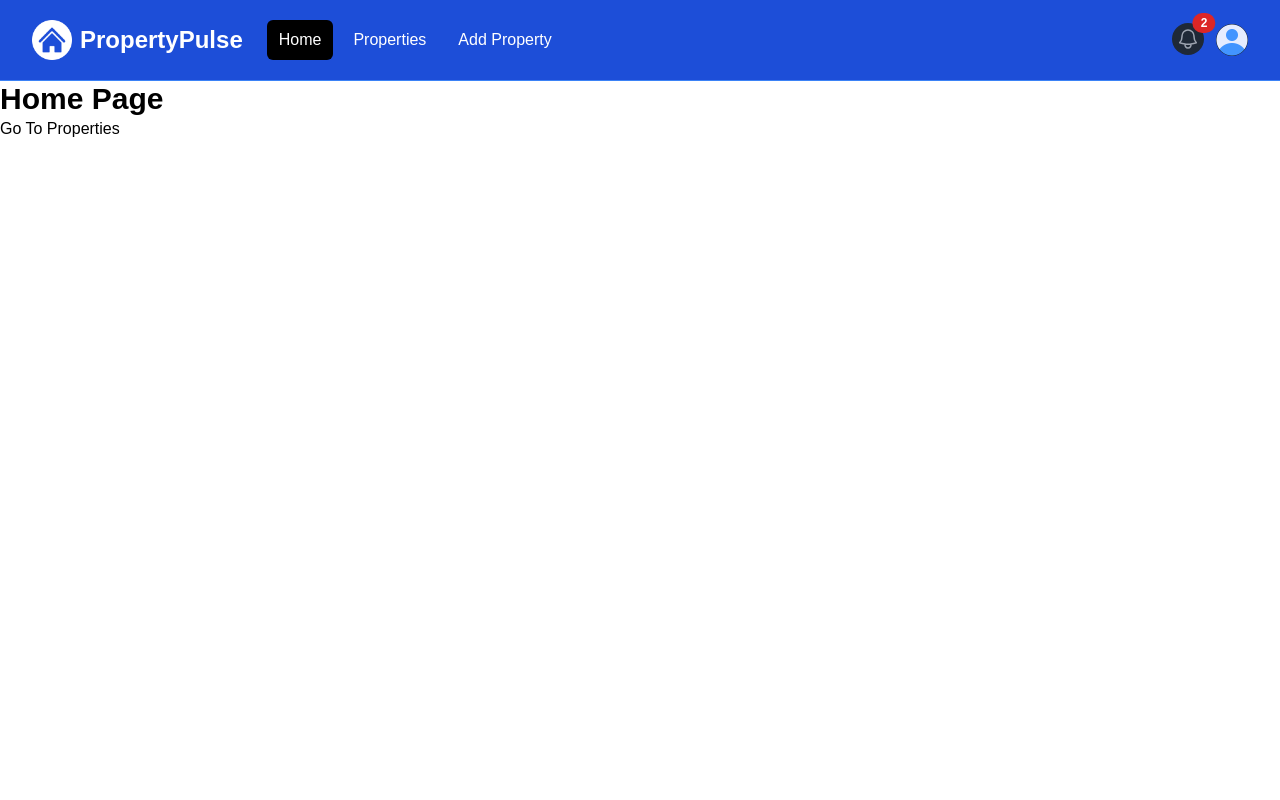
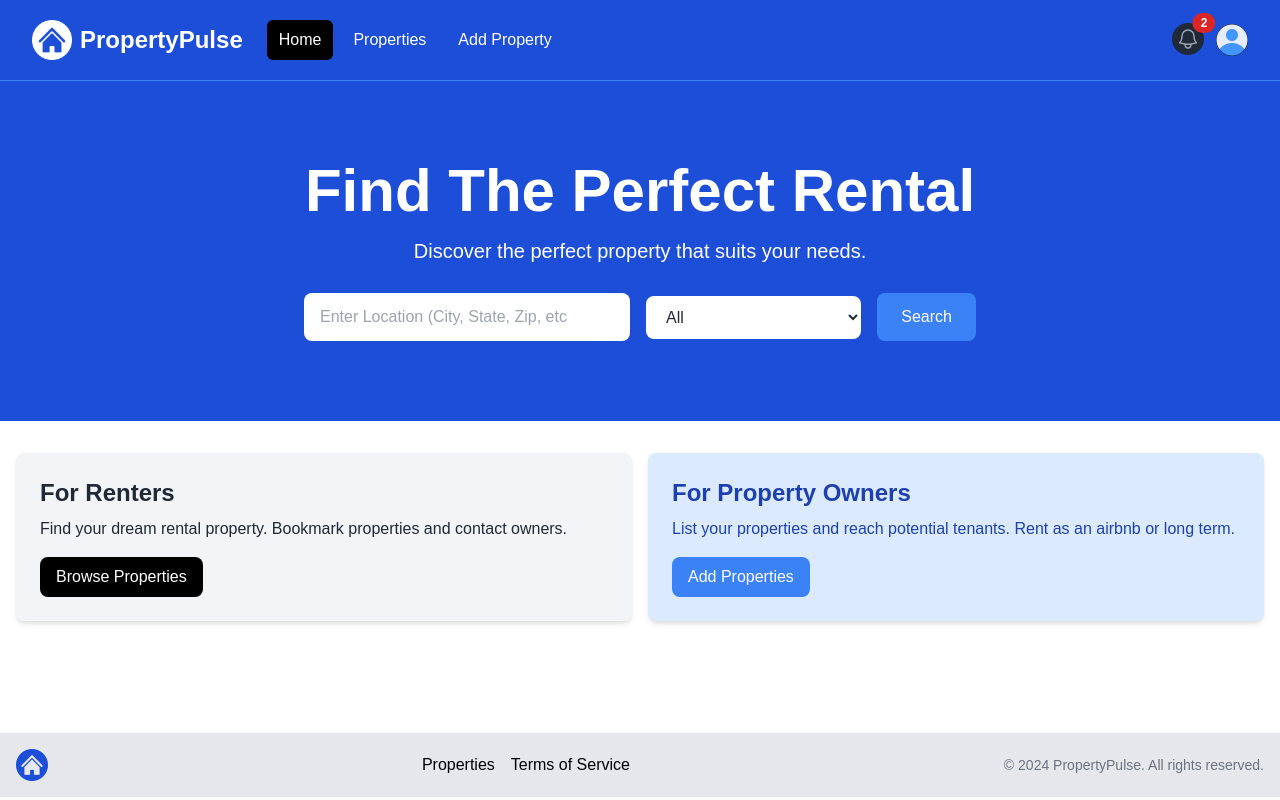
Before and after one commit to amarkpark/traversy-nextjs, a Next.js app: page / in a window 1280 px wide. Built offline with nearby package versions, Linux system fonts and the light colour scheme.

Commit message:
Lesson 16: bootstrap layout components, set up layout and landing page

```diff
--- a/app/layout.jsx
+++ b/app/layout.jsx
@@ -1,4 +1,5 @@
-import Navbar from "@/components/navbar";
+import Navbar from "@/components/Navbar";
+import Footer from "@/components/Footer";
 import "@/assets/styles/globals.css";
 
 export const metadata = {
@@ -12,6 +13,7 @@ const RootLayout = ({ children }) => {
     <body>
       <Navbar />
       <main>{children}</main>
+      <Footer />
     </body>
   </html> );
 }
--- a/app/page.jsx
+++ b/app/page.jsx
@@ -1,11 +1,11 @@
-import Link from "next/link";
-
+import Hero from "@/components/Hero";
+import InfoBoxes from "@/components/InfoBoxes";
 const HomePage = () => {
   return (
-    <div>
-      <h1 className="text-3xl font-bold">Home Page</h1>
-      <Link href="/properties">Go To Properties</Link>
-    </div>
+    <>
+      <Hero />
+      <InfoBoxes />
+    </>
    );
 }
 
--- /dev/null
+++ b/components/Footer.jsx
@@ -0,0 +1,34 @@
+import Image from "next/image";
+import Link from "next/link";
+import logo from "@/assets/images/logo.png";
+
+const Footer = () => {
+  const currentYear = new Date().getFullYear();
+
+  return (
+    <footer className="bg-gray-200 py-4 mt-24">
+      <div
+        className="container mx-auto flex flex-col md:flex-row items-center justify-between px-4"
+      >
+        <div className="mb-4 md:mb-0">
+          <Image src={logo} alt="Logo" className="h-8 w-auto" />
+        </div>
+        <div
+          className="flex flex-wrap justify-center md:justify-start mb-4 md:mb-0"
+        >
+          <ul className="flex space-x-4">
+            <li><Link href="/properties.html">Properties</Link></li>
+            <li><Link href="/terms.html">Terms of Service</Link></li>
+          </ul>
+        </div>
+        <div>
+          <p className="text-sm text-gray-500 mt-2 md:mt-0">
+            &copy; {currentYear} PropertyPulse. All rights reserved.
+          </p>
+        </div>
+      </div>
+    </footer>
+  );
+}
+
+export default Footer;
--- /dev/null
+++ b/components/Hero.jsx
@@ -0,0 +1,63 @@
+const Hero = () => {
+  return (
+    <section
+      id="hero"
+      data-testid="hero"
+      className="bg-blue-700 py-20 mb-4"
+    >
+      <div
+        className="max-w-7xl mx-auto px-4 sm:px-6 lg:px-8 flex flex-col items-center"
+      >
+        <div className="text-center">
+          <h1
+            className="text-4xl font-extrabold text-white sm:text-5xl md:text-6xl"
+          >
+            Find The Perfect Rental
+          </h1>
+          <p className="my-4 text-xl text-white">
+            Discover the perfect property that suits your needs.
+          </p>
+        </div>
+        {/* <!-- Form Component --> */}
+        <form
+          className="mt-3 mx-auto max-w-2xl w-full flex flex-col md:flex-row items-center"
+        >
+          <div className="w-full md:w-3/5 md:pr-2 mb-4 md:mb-0">
+            <label for="location" className="sr-only">Location</label>
+            <input
+              type="text"
+              id="location"
+              placeholder="Enter Location (City, State, Zip, etc"
+              className="w-full px-4 py-3 rounded-lg bg-white text-gray-800 focus:outline-none focus:ring focus:ring-blue-500"
+            />
+          </div>
+          <div className="w-full md:w-2/5 md:pl-2">
+            <label for="property-type" className="sr-only">Property Type</label>
+            <select
+              id="property-type"
+              className="w-full px-4 py-3 rounded-lg bg-white text-gray-800 focus:outline-none focus:ring focus:ring-blue-500"
+            >
+              <option value="All">All</option>
+              <option value="Apartment">Apartment</option>
+              <option value="Studio">Studio</option>
+              <option value="Condo">Condo</option>
+              <option value="House">House</option>
+              <option value="Cabin Or Cottage">Cabin or Cottage</option>
+              <option value="Loft">Loft</option>
+              <option value="Room">Room</option>
+              <option value="Other">Other</option>
+            </select>
+          </div>
+          <button
+            type="submit"
+            className="md:ml-4 mt-4 md:mt-0 w-full md:w-auto px-6 py-3 rounded-lg bg-blue-500 text-white hover:bg-blue-600 focus:outline-none focus:ring focus:ring-blue-500"
+          >
+            Search
+          </button>
+        </form>
+      </div>
+    </section>
+  );
+}
+
+export default Hero;
--- /dev/null
+++ b/components/InfoBox.jsx
@@ -0,0 +1,26 @@
+const InfoBox = ({
+  heading,
+  bgColor="bg-gray-100",
+  textColor="text-gray-800",
+  buttonInfo,
+  children
+}) => {
+  return (
+    <div className={`${bgColor} p-6 rounded-lg shadow-md`}>
+    <h2 className={`${textColor} text-2xl font-bold`}>
+      {heading}
+    </h2>
+    <p className={`${textColor} mt-2 mb-4`}>
+      {children}
+    </p>
+    <a
+      href={buttonInfo.link}
+      className={`${buttonInfo.bgColor} inline-block text-white rounded-lg px-4 py-2 hover:bg-gray-700`}
+    >
+      {buttonInfo.text}
+    </a>
+  </div>
+  );
+}
+
+export default InfoBox;
--- /dev/null
+++ b/components/InfoBoxes.jsx
@@ -0,0 +1,36 @@
+import InfoBox from "./InfoBox";
+
+const InfoBoxes = () => {
+  return (
+    <section id="info-boxes" data-testid="info-boxes">
+      <div className="container-xl lg:container m-auto">
+        <div className="grid grid-cols-1 md:grid-cols-2 gap-4 p-4 rounded-lg">
+          <InfoBox
+            heading="For Renters"
+            buttonInfo={{
+              bgColor: "bg-black",
+              text: "Browse Properties",
+              link: "/properties",
+            }}
+          >
+            Find your dream rental property. Bookmark properties and contact owners.
+          </InfoBox>
+          <InfoBox
+            heading="For Property Owners"
+            bgColor="bg-blue-100"
+            textColor="text-blue-800"
+            buttonInfo={{
+              bgColor: "bg-blue-500",
+              link: "/properties/add",
+              text: "Add Properties",
+            }}
+          >
+            List your properties and reach potential tenants. Rent as an airbnb or long term.
+          </InfoBox>
+        </div>
+      </div>
+    </section>
+  );
+}
+
+export default InfoBoxes;
```
